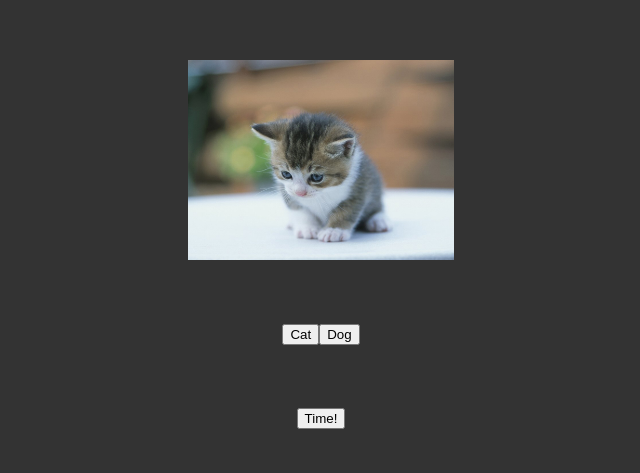
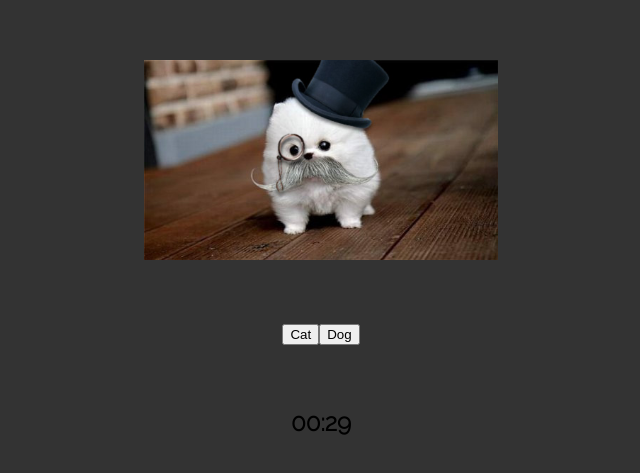
Before and after one commit to meaganpau/Cat-or-Dog, a plain HTML site: page cod.html in a window 1280 px wide. Both pictures are taken after a click on the button "Start!". Shown: the part 103-576 px from the top of the page, without its empty margins (319-959 px from the left). Drawn offline with Linux system fonts and the light colour scheme.

Commit message:
separated function for start and dog/cat buttons so time will not reset when selecting an option

```diff
--- a/cod.html
+++ b/cod.html
@@ -11,7 +11,7 @@
 
 	<div id="image"></div>
 
-	<div id="showButtons" onclick="start()"></div>
+	<div id="showButtons" onclick="showPic()"></div>
 
 <script src="cod.js"></script>
 	<h2 id="time"></h2>
@@ -20,11 +20,6 @@
 	<button id ="start" onclick="start()";>Start!</button>
 </div>
 
-<div id="timerButton";>
-	<button id ="timer" onclick="countdown()";>Time!</button>
-</div>
-
-
 </body>
 
 </html>
--- a/cod.js
+++ b/cod.js
@@ -10,11 +10,18 @@ document.onkeydown = function(e) {
 };
 
 
-function start ()
-{   var x =  Math.floor((Math.random() * 61) + 1);
-    document.getElementById("image").innerHTML = "<img src='images/" + x + ".jpg'; height='200px'>";
+function start()
+{
+    showPic ();
+    countdown();
     document.getElementById("showButtons").innerHTML = "<input value='Cat' type='submit' id='cat_button' href='JavaScript:nextImage()''><input value='Dog' type='submit' id='dog_button' href='JavaScript:nextImage()''>";
     document.getElementById("startButton").innerHTML = "";
+}
+
+function showPic()
+{
+    var x =  Math.floor((Math.random() * 61) + 1);
+    document.getElementById("image").innerHTML = "<img src='images/" + x + ".jpg'; height='200px'>";
 }
 
 
```
